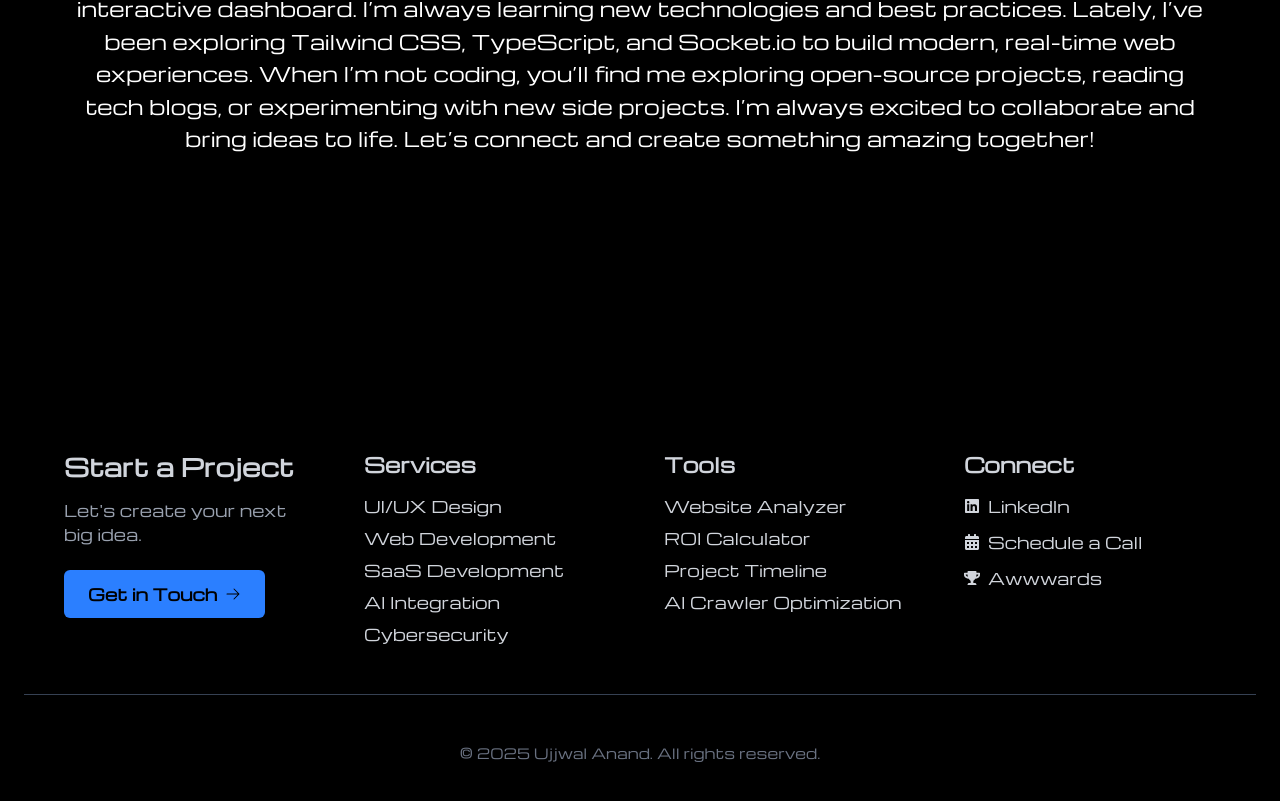
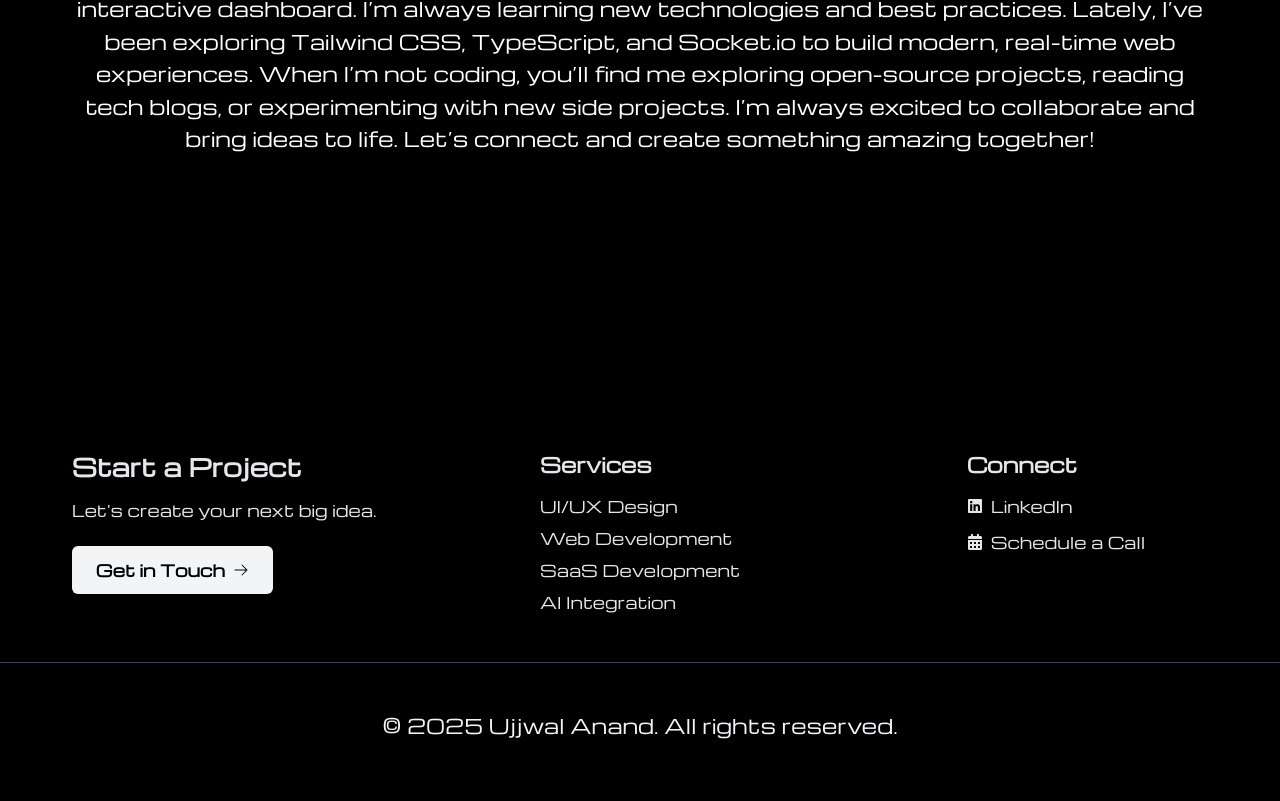
Before and after one commit to ujjwalanand678/portfolio-website, a React (Vite) app: page / in a window 1280 px wide. Shown: the part 2672-3473 px from the top of the page. Built offline with nearby package versions, Linux system fonts and the light colour scheme; a web font is replaced by a local one.

Commit message:
most basics finished

```diff
--- a/src/Components/Footer.jsx
+++ b/src/Components/Footer.jsx
@@ -4,18 +4,18 @@ import { FaLinkedin, FaCalendarAlt, FaTrophy } from "react-icons/fa";
 
 const Footer = () => {
   return (
-    <footer className="bg-black text-gray-300 px-6 py-20">
-      <div className="max-w-6xl mx-auto grid grid-cols-1 md:grid-cols-4 gap-12">
+    <footer id="contact" className="bg-black text-gray-200  py-20 z-10">
+      <div className=" mx-10 grid grid-cols-1 md:grid-cols-3 gap-12 justify-items-center">
         {/* Start a Project */}
         <div>
           <h3 className="text-2xl font-bold mb-4">Start a Project</h3>
-          <p className="mb-6 text-gray-400">Let's create your next big idea.</p>
-          <a
+          <p className="mb-6 text-gray-200">Let's create your next big idea.</p>
+          <button
             href="#contact"
-            className="inline-flex items-center gap-2 bg-blue-500 hover:bg-blue-600 text-black font-semibold px-6 py-3 rounded-md transition"
+            className="inline-flex items-center gap-2 cursor-pointer bg-gray-100 hover:bg-gray-300 text-black font-semibold px-6 py-3 rounded-md transition"
           >
             Get in Touch <ArrowRightIcon className="w-4 h-4" />
-          </a>
+          </button>
         </div>
 
         {/* Services */}
@@ -26,12 +26,12 @@ const Footer = () => {
             <li>Web Development</li>
             <li>SaaS Development</li>
             <li>AI Integration</li>
-            <li>Cybersecurity</li>
+
           </ul>
         </div>
 
         {/* Tools */}
-        <div>
+        {/* <div>
           <h3 className="text-xl font-bold mb-4">Tools</h3>
           <ul className="space-y-2">
             <li>Website Analyzer</li>
@@ -39,7 +39,7 @@ const Footer = () => {
             <li>Project Timeline</li>
             <li>AI Crawler Optimization</li>
           </ul>
-        </div>
+        </div> */}
 
         {/* Connect */}
         <div>
@@ -51,16 +51,16 @@ const Footer = () => {
             <li className="flex items-center gap-2">
               <FaCalendarAlt /> Schedule a Call
             </li>
-            <li className="flex items-center gap-2">
+            {/* <li className="flex items-center gap-2">
               <FaTrophy /> Awwwards
-            </li>
+            </li> */}
           </ul>
         </div>
       </div>
 
       <hr className="my-12 border-gray-700" />
 
-      <p className="text-center text-gray-500 text-sm">
+      <p className="text-center text-gray-100 text-xl ">
         © 2025 Ujjwal Anand. All rights reserved.
       </p>
     </footer>
```
